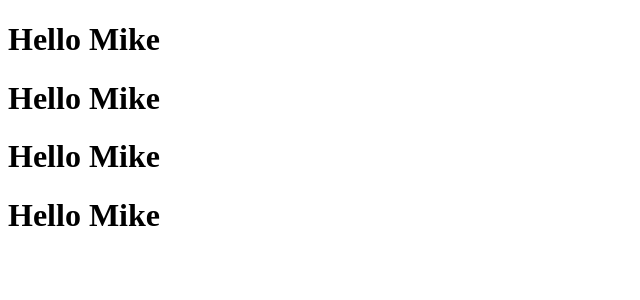
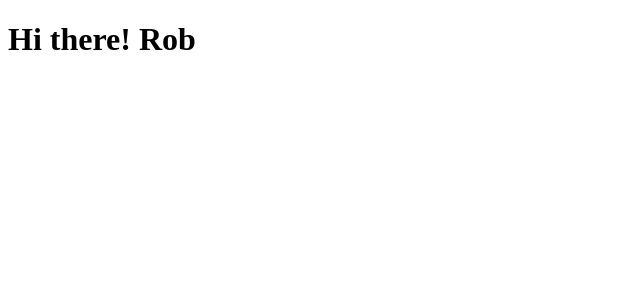
Before and after one commit to MiquelMarinoEspinosa/react-tutorial, a React (Vite) app in the folder reactpro/: page / in a window 1280 px wide. Shown: the top 300 px of the page, without its empty margins (0-640 px from the left). Built offline with nearby package versions, Linux system fonts and the light colour scheme.

Commit message:
introducing props

```diff
--- a/reactpro/src/App.jsx
+++ b/reactpro/src/App.jsx
@@ -3,10 +3,7 @@ import Hello from "./components/Hello";
 function App() {
   return (
     <div className="App">
-      <Hello />
-      <Hello />
-      <Hello />
-      <Hello />
+      <Hello name="Rob" message="Hi there!" />
     </div>
   );
 }
--- a/reactpro/src/components/Hello.jsx
+++ b/reactpro/src/components/Hello.jsx
@@ -1,7 +1,10 @@
-function Hello() {
+function Hello(props) {
+  console.log(props);
   return (
     <div>
-      <h1>Hello Mike</h1>
+      <h1>
+        {props.message} {props.name}
+      </h1>
     </div>
   );
 }
```
